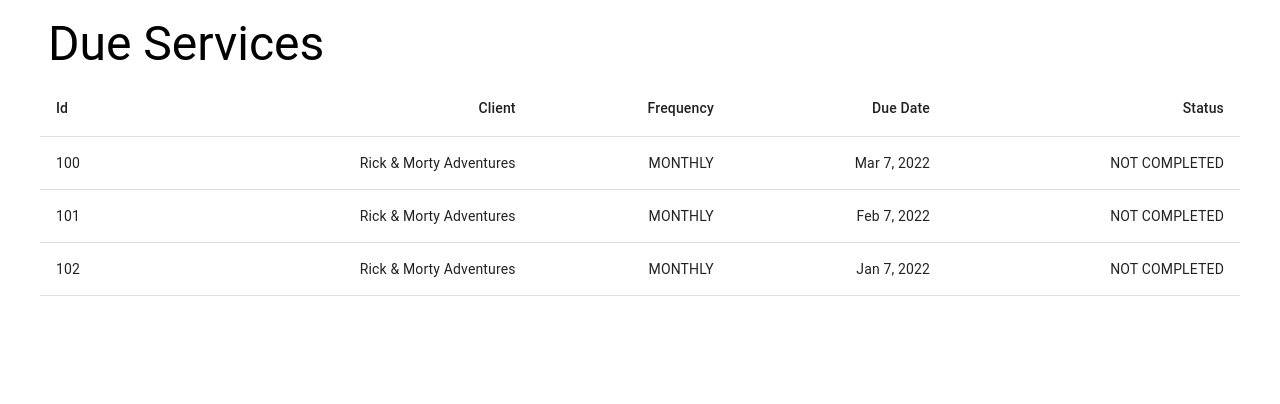
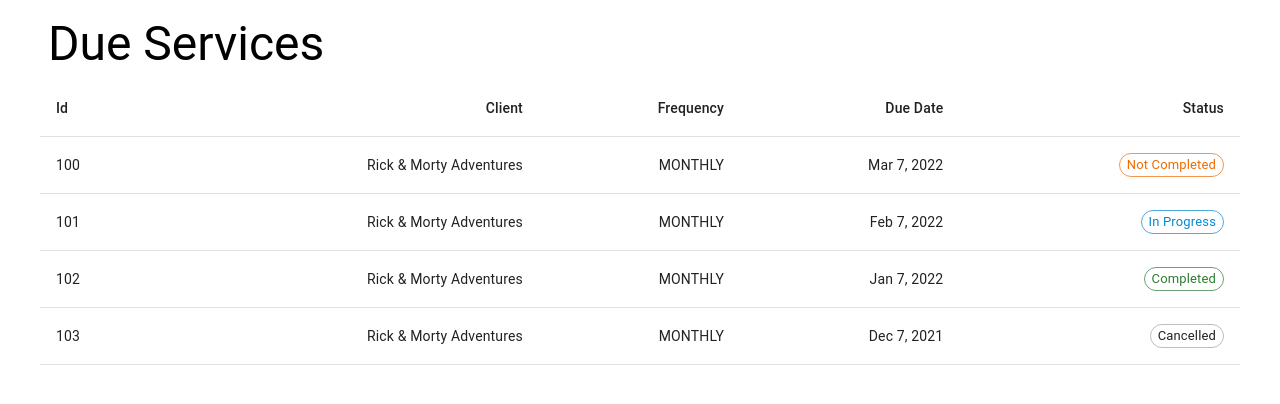
Before and after one commit to AshciR/clean-san-front-end, a React (Create React App) app: page / in a window 1280 px wide. Shown: the top 404 px of the page. Built offline with nearby package versions, Linux system fonts and the light colour scheme.

Commit message:
CWA-96: Add color to due services current status (#6)
What:
Added a Chip component to show different visualizations depending
on the current service status

Why:
As a user,
I’d want the current status to be associated with a color
to help identify them.

```diff
--- a/src/components/DueServicesTable/DueServicesTable.tsx
+++ b/src/components/DueServicesTable/DueServicesTable.tsx
@@ -1,7 +1,8 @@
-import { Table, TableBody, TableCell, TableContainer, TableHead, TableRow, Typography } from '@mui/material';
+import { Chip, ChipProps, Table, TableBody, TableCell, TableContainer, TableHead, TableRow, Typography } from '@mui/material';
 import { DateTime } from 'luxon';
 import { FC } from 'react';
 import DueService from '../../shared/DueService.model';
+import ServiceStatus from '../../shared/ServiceStatus.model';
 import styles from './DueServicesTable.module.scss';
 
 interface DueServicesTableProps {
@@ -52,7 +53,9 @@
     <TableCell align='right'>{service.client.name}</TableCell>
     <TableCell align='right'>{service.contract.serviceFrequency}</TableCell>
     <TableCell align='right'>{service.dueDate.toLocaleString(DateTime.DATE_MED)}</TableCell>
-    <TableCell align='right'>{service.currentStatus}</TableCell>
+    <TableCell align='right'>
+      <ServiceStatusChip status={service.currentStatus} />
+    </TableCell>
   </TableRow>
 )
 
@@ -60,4 +63,21 @@
   <Typography variant='h5' data-testid="no-due-services-display">There are no due services at this time</Typography>
 );
 
+interface ServiceStatusBadgeProps {
+  status: ServiceStatus
+};
+
+const ServiceStatusChip = ({ status }: ServiceStatusBadgeProps) => {
+
+  const chipProps = {
+    [ServiceStatus.NOT_COMPLETED]: { color: 'warning', label: 'Not Completed' },
+    [ServiceStatus.IN_PROGRESS]: { color: 'info', label: 'In Progress' },
+    [ServiceStatus.COMPLETED]: { color: 'success', label: 'Completed' },
+    [ServiceStatus.CANCELLED]: { color: 'default' ,label: 'Cancelled' },
+  };
+
+  return <Chip size='small' variant='outlined' {...chipProps[status] as ChipProps}/>
+
+};
+
 export default DueServicesTable;
--- a/src/components/DueServicesTable/MockDueServicesData.ts
+++ b/src/components/DueServicesTable/MockDueServicesData.ts
@@ -1,19 +1,28 @@
 import DueService, { createDefaultDueService } from "../../shared/DueService.model";
+import ServiceStatus from "../../shared/ServiceStatus.model";
 
-const service1: DueService = createDefaultDueService();
-const service2: DueService = {
-    ...service1,
-    id: service1.id + 1,
-    dueDate: service1.dueDate.minus({ months: 1 }),
+const notCompletedService: DueService = createDefaultDueService();
+const inProgressService: DueService = {
+    ...notCompletedService,
+    id: notCompletedService.id + 1,
+    dueDate: notCompletedService.dueDate.minus({ months: 1 }),
+    currentStatus: ServiceStatus.IN_PROGRESS
 };
-const service3: DueService = {
-    ...service2,
-    id: service2.id + 1,
-    dueDate: service2.dueDate.minus({ months: 1 }),
+const completedService: DueService = {
+    ...inProgressService,
+    id: inProgressService.id + 1,
+    dueDate: inProgressService.dueDate.minus({ months: 1 }),
+    currentStatus: ServiceStatus.COMPLETED
+};
+const cancelledService: DueService = {
+    ...inProgressService,
+    id: completedService.id + 1,
+    dueDate: completedService.dueDate.minus({ months: 1 }),
+    currentStatus: ServiceStatus.CANCELLED
 };
 
 const MOCK_DUE_SERVICES: Array<DueService> = [
-    service1, service2, service3
+    notCompletedService, inProgressService, completedService, cancelledService
 ];
 
 export default MOCK_DUE_SERVICES;
```
Also changed, not shown: 1 other file (tests, documents, lock files or other folders).
